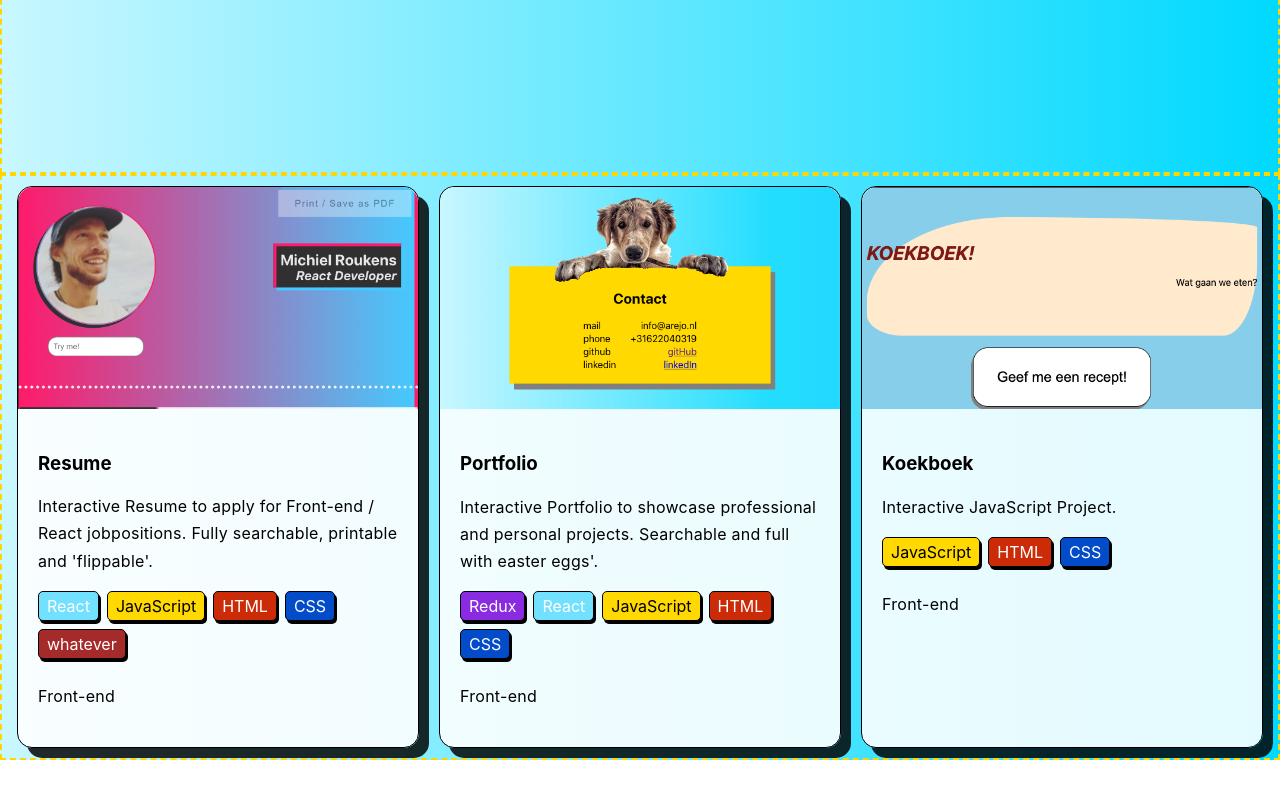
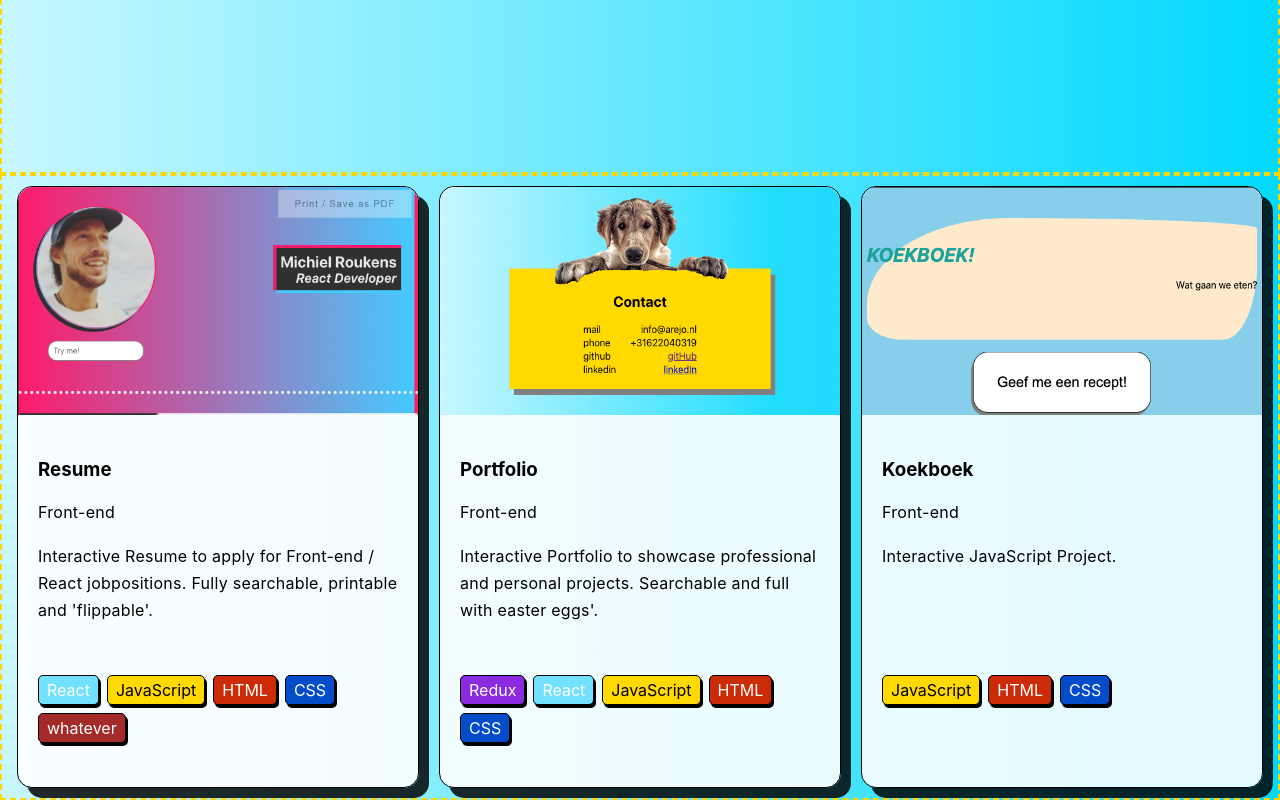
Before and after one commit to arejasverduras/portfolio, a React (Create React App) app: page /projects in a window 1280 px wide. Shown: the part 368-1168 px from the top of the page. Before the commit the page ends 1128 px from the top, so only its background shows below. Built offline with nearby package versions, Linux system fonts and the light colour scheme.

Commit message:
align projectTile sections

```diff
--- a/src/App.css
+++ b/src/App.css
@@ -151,7 +151,7 @@
   border: 1px solid black;
   border-radius: 15px;
   background-color: rgba(255, 255, 255, 0.892);
-  max-height: 600px;
+  height: 600px;
   width: 400px;
   margin: 10px;
   box-shadow: rgba(0, 0, 0, 0.837) 10px 10px;
@@ -160,13 +160,13 @@
 
 .projectTileImage {
   max-width: 100%;
-  max-height: 41%;
+  height: 38%;
   border-radius: 15px 15px 0 0;
 }
 
 .projectTileContent {
 padding: 20px;
-max-height: 59%;
+height: 30%;
 }
 
 .projectTileTitle {
@@ -177,6 +177,7 @@
   display: flex;
   list-style-type: none;
   padding-inline-start: 0;
+  padding: 20px;
   flex-wrap: wrap;
 }
 
--- a/src/components/Projects/ProjectTile/ProjectTile.js
+++ b/src/components/Projects/ProjectTile/ProjectTile.js
@@ -41,14 +41,14 @@
             <img className="projectTileImage" src={tileImage} alt={name}></img>
             <div className="projectTileContent">
                 <h3 className="projectTileTitle">{name}</h3>
+                <p className="cat">{cat}</p>
                 <p className="projectTileDescription">{description}</p>
-                <ul className="projectTileTech">
+            </div>
+            <ul className="projectTileTech">
                     {tech.map((tech, index) => (
                         <li key={index} className={techLabels(tech)}>{tech}</li>
                     ))}
                 </ul>
-                <p className="cat">{cat}</p>
-            </div>
         </article>
     )
 }
```
Also changed, not shown: public/images/projectImages/koekboekTile.png.
